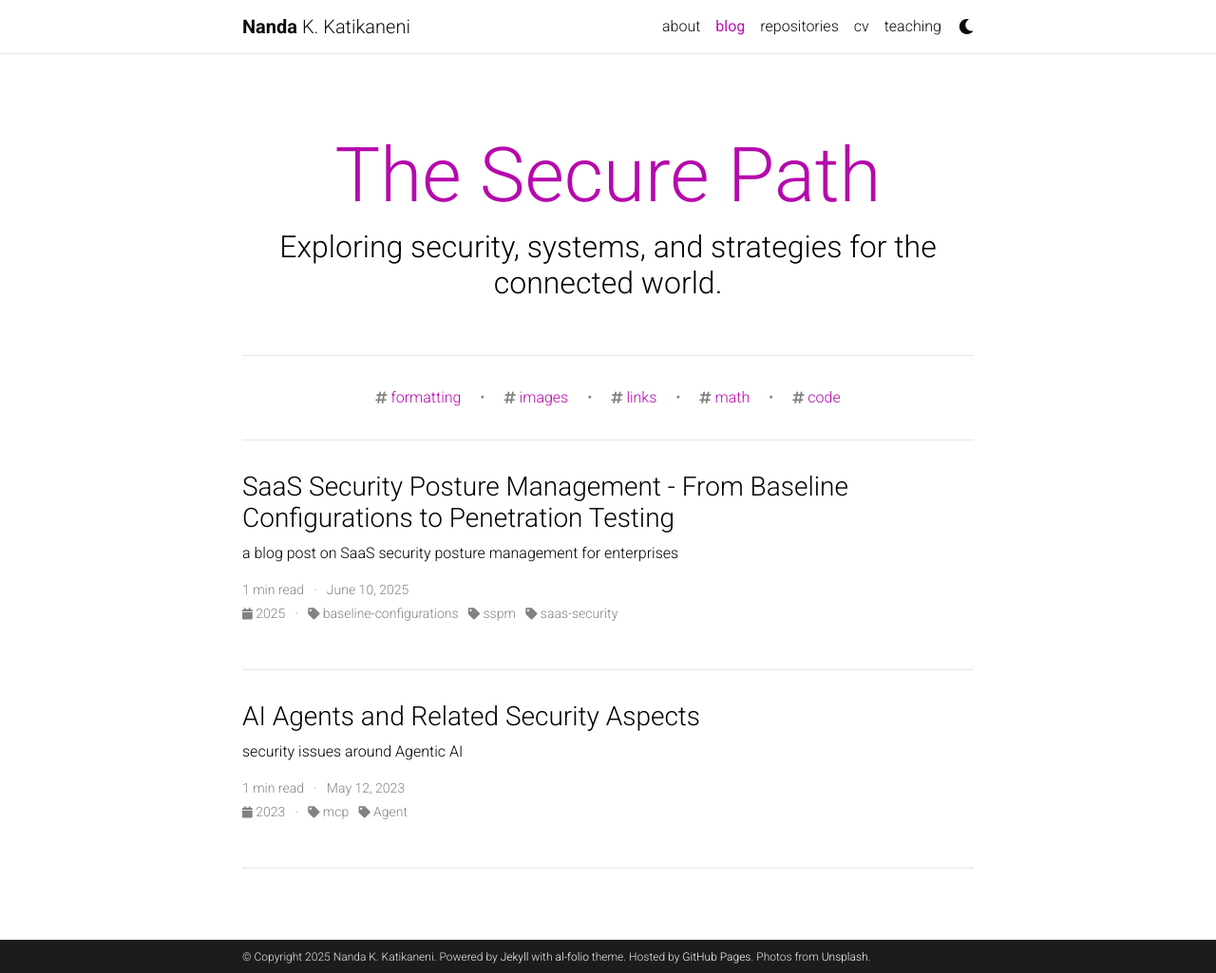
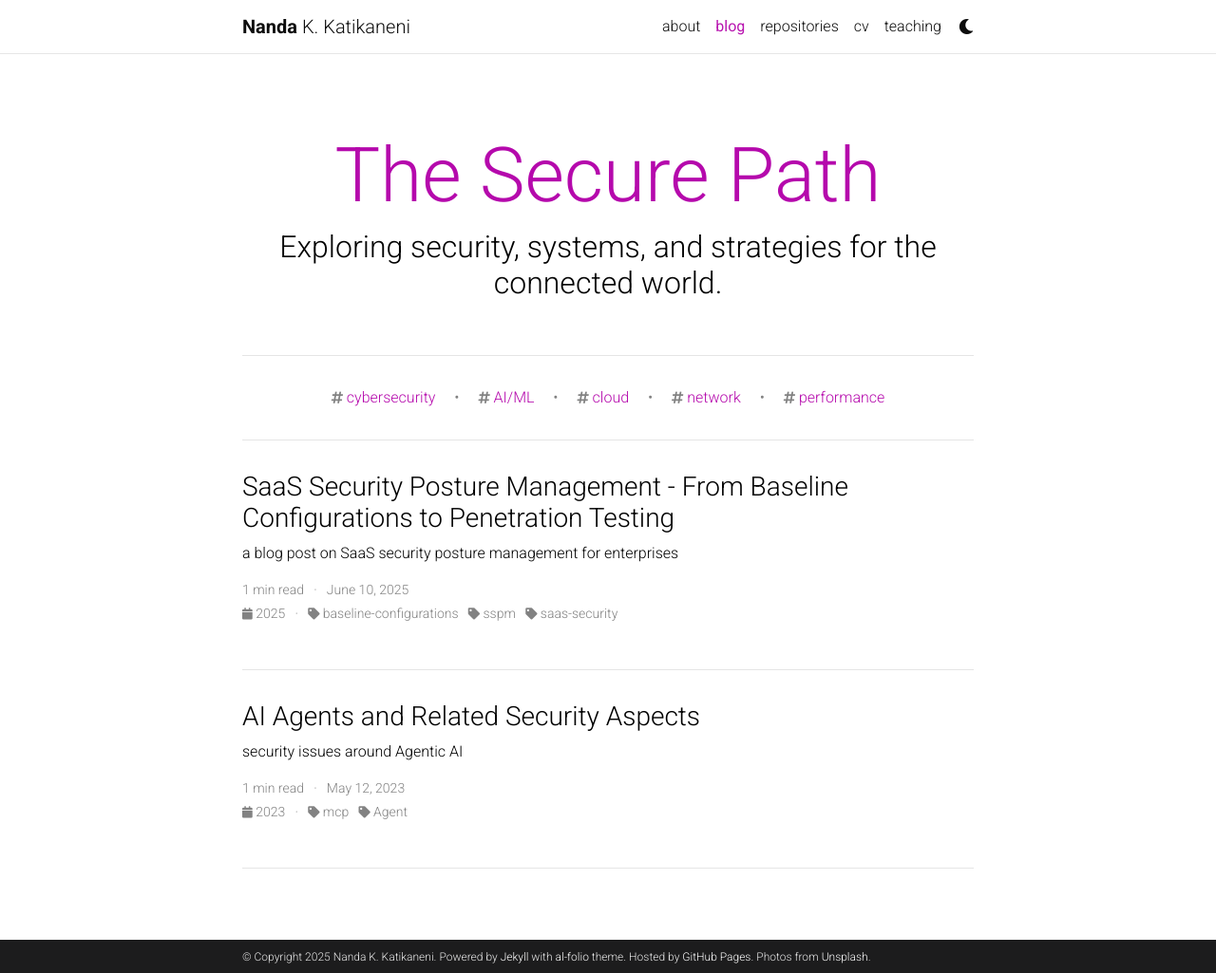
Before and after one commit to nkatikaneni/nkatikaneni.github.io, a Jekyll site: the page built from blog/index.html, in a window 1280 px wide and 1025 px high. Shown: the whole window at 95% size. Built offline with Jekyll 4.4.1, drawn with Linux system fonts in a browser that asks for light colours; the list of posts is cut into pages by our own code; comment, search, counter and statistics services are not loaded; a style sheet for code colours, icons or effects is not loaded.

Commit message:
Update _config.yml
blog-tags, related posts disabled.

```diff
--- a/_config.yml
+++ b/_config.yml
@@ -132,7 +132,7 @@ pagination:
   enabled: true
 
 related_blog_posts:
-  enabled: true
+  enabled: false
   max_related: 5
 
 # Giscus comments (RECOMMENDED)
@@ -159,8 +159,8 @@ disqus_shortname: al-folio # put your disqus shortname
 # If you have blog posts published on medium.com or other external sources,
 # you can display them in your blog by adding a link to the RSS feed.
 external_sources:
-  - name: medium.com
-    rss_url: https://medium.com/@al-folio/feed
+  - name:
+    rss_url:
 
 # -----------------------------------------------------------------------------
 # Collections
@@ -262,7 +262,7 @@ jekyll-archives:
     tag: '/blog/tag/:name/'
     category: '/blog/category/:name/'
 
-display_tags: ['formatting', 'images', 'links', 'math', 'code'] # these tags will be displayed on the front page of your blog
+display_tags: ['cybersecurity', 'AI/ML', 'cloud', 'network', 'performance'] # these tags will be displayed on the front page of your blog
 
 # -----------------------------------------------------------------------------
 # Jekyll Scholar
```
